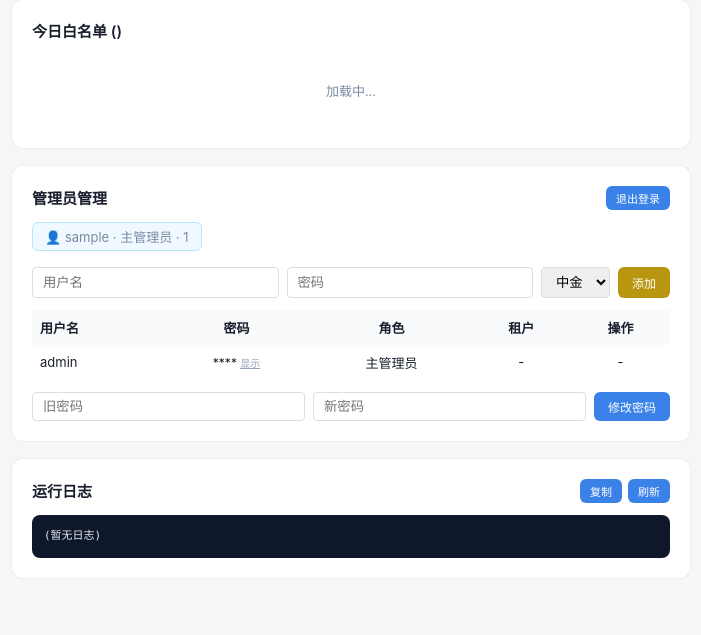
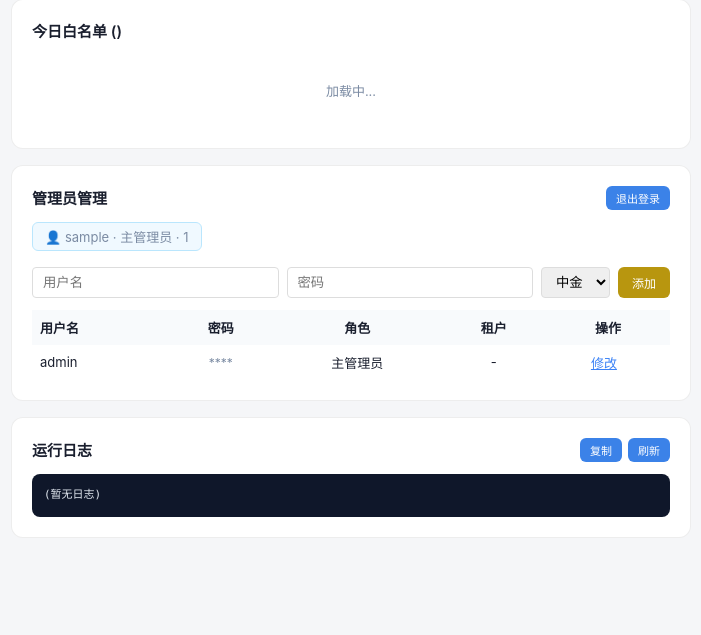
Before and after one commit to stu671053-cpu/jewelry-qc, a Flask app: page /admin in a window 1280 px wide. Shown: the part 745-1380 px from the top of the page, without its empty margins (289-990 px from the left). After the commit the page ends 1262 px from the top, so only its background shows below. Run offline with Flask 3, Linux system fonts and the light colour scheme; the visitor is signed in with stand-in values (Sample User, id 1).

Commit message:
去掉无用的显示密码+修改密码区域；主管理员可修改自己密码

```diff
--- a/qc_server/auth.py
+++ b/qc_server/auth.py
@@ -106,7 +106,12 @@ def update_user(username, new_username=None, new_password=None, new_tenant=None)
     if not user:
         return False, "用户不存在"
     if user["role"] == "super_admin":
-        return False, "不能修改主管理员"
+        # 主管理员只能修改自己的密码
+        if new_password:
+            users[username]["password"] = hash_password(new_password)
+            _save_users(users)
+            return True, "密码修改成功"
+        return False, "主管理员只能修改密码"
     if new_password:
         users[username]["password"] = hash_password(new_password)
     if new_tenant:
--- a/qc_server/templates/admin.html
+++ b/qc_server/templates/admin.html
@@ -158,11 +158,6 @@ body {
         <thead><tr style="background:#f8fafc"><th style="padding:8px;text-align:left">用户名</th><th style="padding:8px">密码</th><th style="padding:8px">角色</th><th style="padding:8px">租户</th><th style="padding:8px">操作</th></tr></thead>
         <tbody id="userTable"></tbody>
       </table>
-    </div>
-    <div style="margin-top:12px;display:flex;gap:8px">
-      <input type="password" id="oldPwd" placeholder="旧密码" style="flex:1;padding:6px 10px;border:1px solid #ddd;border-radius:4px">
-      <input type="password" id="newPwd" placeholder="新密码" style="flex:1;padding:6px 10px;border:1px solid #ddd;border-radius:4px">
-      <button class="btn btn-sapphire" onclick="changePwd()" style="font-size:12px;padding:6px 14px">修改密码</button>
     </div>
   </div>
 
@@ -403,8 +398,9 @@ function loadUserList() {
           '<td style="padding:6px;text-align:center">' + (u.tenant || '-') + '</td>' +
           '<td style="padding:6px;text-align:center"><button class="edit-save btn btn-primary" data-uname="' + u.username + '" style="font-size:11px;padding:3px 8px;margin-right:4px">保存</button><button class="edit-cancel btn btn-sapphire" style="font-size:11px;padding:3px 8px">取消</button></td></tr>';
       }
-      var pwdCell = '<span id="pwd_' + u.username + '">****</span> <a href="#" class="show-pwd" data-uname="' + u.username + '" style="font-size:10px;color:#94a3b8">显示</a>';
-      var actions = u.role !== 'super_admin' ? '<a href="#" class="edit-admin" data-uname="' + u.username + '" style="color:#3b82f6;margin-right:8px">修改</a><a href="#" class="del-admin" data-uname="' + u.username + '" style="color:#ef4444">删除</a>' : '-';
+      var pwdCell = '<span style="color:var(--text-dim)">****</span>';
+      var actions = '<a href="#" class="edit-admin" data-uname="' + u.username + '" style="color:#3b82f6;margin-right:8px">修改</a>';
+      if (u.role !== 'super_admin') actions += '<a href="#" class="del-admin" data-uname="' + u.username + '" style="color:#ef4444">删除</a>';
       return '<tr><td style="padding:8px">' + u.username + '</td>' +
         '<td style="padding:8px;text-align:center;font-size:12px">' + pwdCell + '</td>' +
         '<td style="padding:8px;text-align:center">' + (u.role === 'super_admin' ? '主管理员' : '管理员') + '</td>' +
@@ -450,42 +446,19 @@ function saveEdit(uname) {
 
 function cancelEdit() { _editingUser = null; loadUserList(); }
 
-function changePwd() {
-  var old = document.getElementById('oldPwd').value;
-  var pwd = document.getElementById('newPwd').value;
-  if (!old || !pwd) { alert('请填写新旧密码'); return; }
-  fetch('/api/admin/change_password', { method: 'POST', headers: {'Content-Type': 'application/json'}, body: JSON.stringify({old_password: old, new_password: pwd}) })
-    .then(function(r) { return r.json(); })
-    .then(function(d) { alert(d.message); if (d.success) { document.getElementById('oldPwd').value = ''; document.getElementById('newPwd').value = ''; } });
-}
-
 function logout() {
   fetch('/api/admin/logout', {method: 'POST'}).then(function() { window.location.href = '/login'; });
 }
 
 initUser();
 
-// 事件委托：删除/修改/保存/取消/显示密码
+// 事件委托：删除/修改/保存/取消
 document.getElementById('userManageTable').addEventListener('click', function(e) {
-  e.preventDefault();
   var t = e.target;
-  if (t.closest('.del-admin')) { delUser(t.closest('.del-admin').getAttribute('data-uname')); return; }
-  if (t.closest('.edit-admin')) { _editingUser = t.closest('.edit-admin').getAttribute('data-uname'); loadUserList(); return; }
-  if (t.closest('.edit-save')) { saveEdit(t.closest('.edit-save').getAttribute('data-uname')); return; }
-  if (t.closest('.edit-cancel')) { cancelEdit(); return; }
-  if (t.closest('.show-pwd')) {
-    var uname = t.closest('.show-pwd').getAttribute('data-uname');
-    var span = document.getElementById('pwd_' + uname);
-    if (span.textContent === '****') {
-      fetch('/api/admin/users').then(function(r) { return r.json(); }).then(function(d) {
-        var user = (d.users || []).find(function(x) { return x.username === uname; });
-        if (user) { span.textContent = '不能直接显示密码，请通过修改功能重置'; span.style.color = '#f59e0b'; }
-      });
-    } else {
-      span.textContent = '****'; span.style.color = '';
-    }
-    return;
-  }
+  if (t.closest('.del-admin')) { e.preventDefault(); delUser(t.closest('.del-admin').getAttribute('data-uname')); return; }
+  if (t.closest('.edit-admin')) { e.preventDefault(); _editingUser = t.closest('.edit-admin').getAttribute('data-uname'); loadUserList(); return; }
+  if (t.closest('.edit-save')) { e.preventDefault(); saveEdit(t.closest('.edit-save').getAttribute('data-uname')); return; }
+  if (t.closest('.edit-cancel')) { e.preventDefault(); cancelEdit(); return; }
 });
 </script>
 </body>
```
